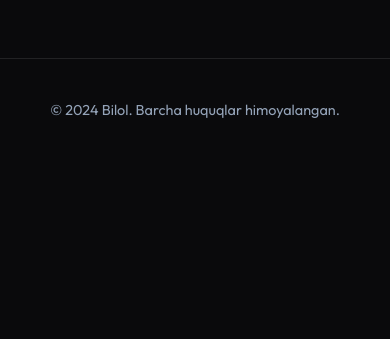
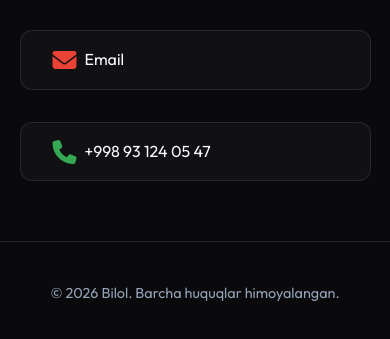
Before and after one commit to davlatbeksalimov63/portfolio, a plain HTML site: page index.html in a window 390 px wide. Shown: the part 3580-3919 px from the top of the page. Before the commit the page ends 3742 px from the top, so only its background shows below. Drawn offline with Linux system fonts and the light colour scheme.

Commit message:
Add email and phone number to contact section

```diff
--- a/index.html
+++ b/index.html
@@ -113,13 +113,21 @@
                     <i class="fab fa-instagram" style="color: #E1306C; font-size: 1.5rem;"></i>
                     <span>@as_bilol</span>
                 </a>
+                <a href="mailto:bilolbekaliqoziyev098@gmail.com" class="social-item">
+                    <i class="fas fa-envelope" style="color: #ea4335; font-size: 1.5rem;"></i>
+                    <span>Email</span>
+                </a>
+                <a href="tel:+998931240547" class="social-item">
+                    <i class="fas fa-phone" style="color: #34a853; font-size: 1.5rem;"></i>
+                    <span>+998 93 124 05 47</span>
+                </a>
             </div>
         </section>
     </main>
 
     <footer
         style="padding: 40px 10%; text-align: center; border-top: 1px solid var(--glass-border); color: var(--text-muted); font-size: 0.9rem;">
-        <p>&copy; 2024 Bilol. Barcha huquqlar himoyalangan.</p>
+        <p>&copy; 2026 Bilol. Barcha huquqlar himoyalangan.</p>
     </footer>
 
     <script src="script.js"></script>
```
